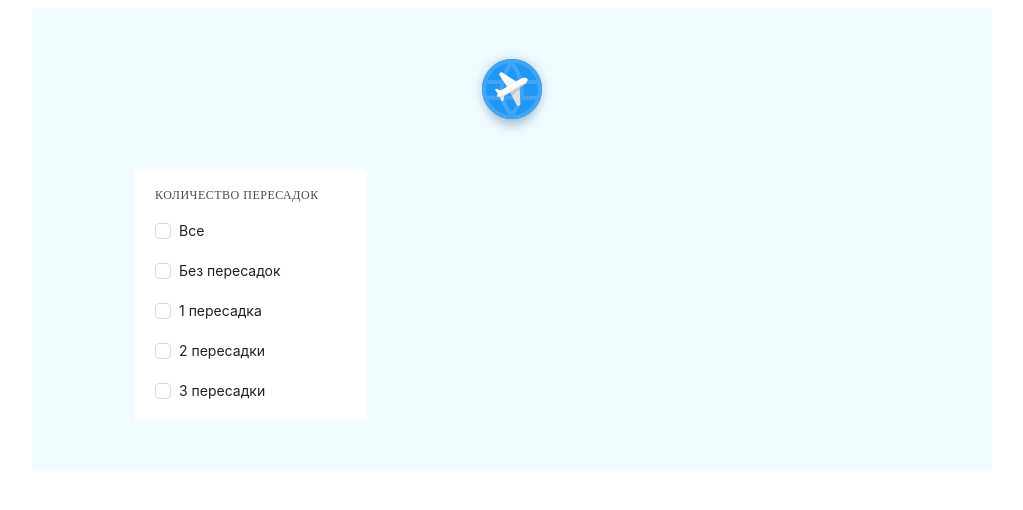
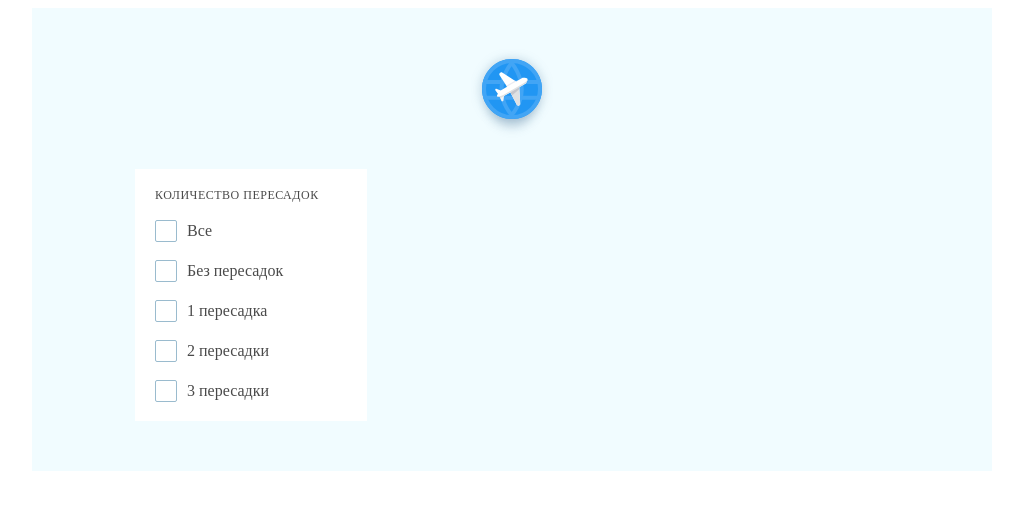
Before and after one commit to Aleksiy2022/aviasales, a React (Vite) app: page / in a window 1280 px wide. Shown: the top 510 px of the page, without its empty margins (128-1151 px from the left). Built offline with nearby package versions, Linux system fonts and the light colour scheme.

Commit message:
Added styles for components and added a transfer filter.

```diff
--- a/src/components/app/app.module.scss
+++ b/src/components/app/app.module.scss
@@ -1,3 +1,7 @@
+.list-reset {
+  list-style: none;
+}
+
 .aviasales {
   box-sizing: border-box;
   margin: 0 auto;
--- a/src/components/transfer_filter/TransferFilter.jsx
+++ b/src/components/transfer_filter/TransferFilter.jsx
@@ -1,41 +1,65 @@
-import { Checkbox, Flex } from 'antd'
 import { useState } from 'react'
 
 import classes from './transfer_filter.module.scss'
 
-const transferOptions = ['Без пересадок', '1 пересадка', '2 пересадки', '3 пересадки']
-const defaultCheckedList = []
+const transferOptionLabels = [
+  { name: 'all', value: 'Все' },
+  { name: 'without', value: 'Без пересадок' },
+  { name: 'one', value: '1 пересадка' },
+  { name: 'two', value: '2 пересадки' },
+  { name: 'three', value: '3 пересадки' },
+]
 
 export default function TransferFilter() {
-  const [checkedList, setCheckedList] = useState(defaultCheckedList)
-  const checkAll = transferOptions.length === checkedList.length
-  const indeterminate = checkedList.length > 0 && checkedList.length < transferOptions.length
+  const [checkedStatus, setCheckedStatus] = useState(
+    transferOptionLabels.map((item) => {
+      return {
+        name: item.name,
+        checked: false,
+      }
+    })
+  )
 
-  function handleChange(list) {
-    setCheckedList(list)
+  function handleChange(evt) {
+    let allInputChecked = null
+    if (evt.target.name === 'all') {
+      allInputChecked = checkedStatus.find((item) => item.name === 'all').checked
+    }
+    const newCheckedStatus = checkedStatus.map((item) => {
+      if (evt.target.name === 'all') {
+        return { ...item, checked: !allInputChecked }
+      }
+      if (evt.target.name === item.name) {
+        return { ...item, checked: !item.checked }
+      }
+      return item
+    })
+    setCheckedStatus(newCheckedStatus)
   }
 
-  function handleCheckAllChange(e) {
-    setCheckedList(e.target.checked ? transferOptions : [])
-  }
+  const transferOptions = transferOptionLabels.map((label, index) => {
+    const currentInputItem = checkedStatus.find((item) => item.name === label.name)
+    return (
+      <li key={index}>
+        <label className={classes['transfer-filter_label']}>
+          <input
+            name={label.name}
+            type="checkbox"
+            className={classes['transfer-filter_checkbox']}
+            checked={currentInputItem.checked}
+            onChange={handleChange}
+          />
+          <span className={classes['transfer-filter_custom-checkbox']}></span>
+          <span>{label.value}</span>
+        </label>
+      </li>
+    )
+  })
 
   return (
-    <div className={classes['transfer-filter']}>
+    <form className={classes['transfer-filter']}>
       <span className={classes['transfer-filter_title']}>КОЛИЧЕСТВО ПЕРЕСАДОК</span>
-      <Checkbox indeterminate={indeterminate} onChange={handleCheckAllChange} checked={checkAll}>
-        Все
-      </Checkbox>
-      <Checkbox.Group
-        className={classes['checkbox-group']}
-        options={transferOptions}
-        value={checkedList}
-        onChange={handleChange}
-      >
-        <Checkbox value="Not transfer">Без пересадок</Checkbox>
-        <Checkbox value="1 transfer">1 пересадка</Checkbox>
-        <Checkbox value="2 transfer">2 пересадки</Checkbox>
-        <Checkbox value="3 transfer">3 пересадки</Checkbox>
-      </Checkbox.Group>
-    </div>
+      <ul className={`${classes['list-reset']} ${classes['transfer-filter_list']}`}>{transferOptions}</ul>
+    </form>
   )
 }
--- a/src/components/transfer_filter/transfer_filter.module.scss
+++ b/src/components/transfer_filter/transfer_filter.module.scss
@@ -1,3 +1,9 @@
+.list-reset {
+  list-style: none;
+  margin: 0;
+  padding: 0;
+}
+
 .transfer-filter {
   box-sizing: border-box;
   flex-direction: column;
@@ -8,14 +14,57 @@
   background-color: #ffffff;
 }
 
+.transfer-filter_list {
+  box-sizing: border-box;
+  flex-direction: column;
+  display: flex;
+  gap: 20px;
+}
+
 .transfer-filter_title {
   line-height: 12px;
   letter-spacing: 0.5px;
-  font-size: 12px
+  font-size: 12px;
 }
 
-.checkbox-group {
+.transfer-filter_label {
   display: flex;
-  flex-direction: column;
-  gap: 20px;
+  align-items: center;
+  height: 20px;
+  line-height: 20px;
+
+  &:hover {
+    cursor: pointer;
+  }
 }
+
+.transfer-filter_checkbox {
+  display: none;
+}
+
+.transfer-filter_custom-checkbox {
+  position: relative;
+  display: inline-block;
+  margin-right: 10px;
+  width: 20px;
+  height: 20px;
+  border: solid 1px #9abbce;
+  border-radius: 2px;
+}
+
+.transfer-filter_checkbox:checked + .transfer-filter_custom-checkbox {
+
+  border: solid 1px #2196F3;
+
+  &::after {
+    position: absolute;
+    content: '';
+    display: block;
+    top: 50%;
+    left: 50%;
+    height: 20px;
+    width: 20px;
+    transform: translate(-50%, -50%);
+    background: url('./images/Shape.svg') no-repeat center;
+  }
+}
```
Also changed, not shown: src/components/ticket-sorter/TicketSorter.jsx (added), src/components/ticket-sorter/ticket-sortet.module.scss (added), src/components/transfer_filter/images/Shape.svg (added).
